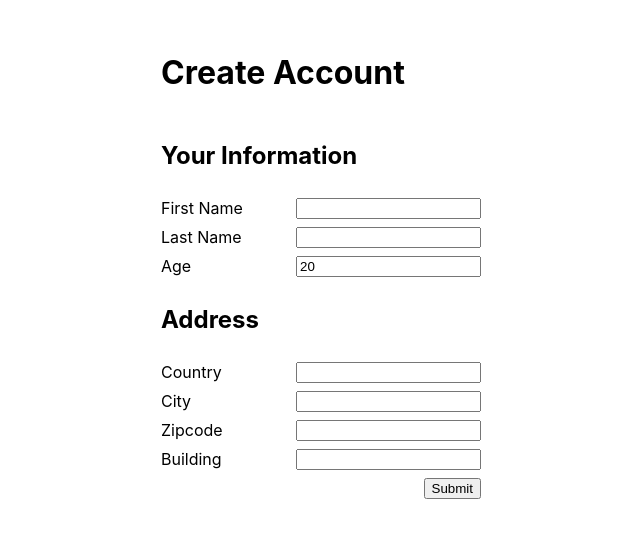
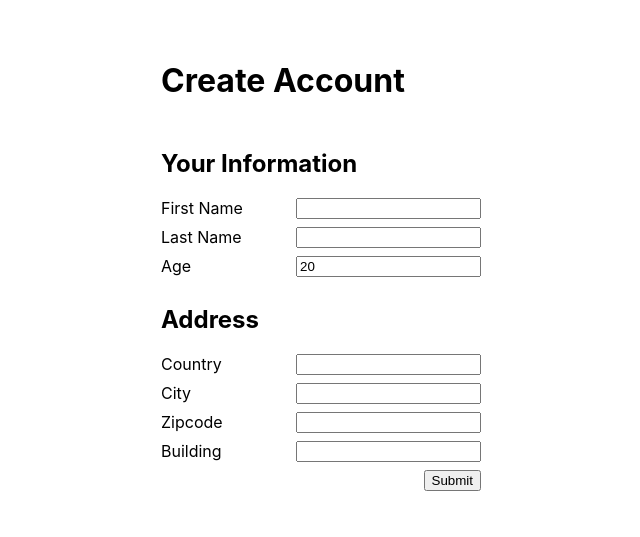
Before and after one commit to Yz4230/formik-nested, a React (Vite) app: page / in a window 1280 px wide. Shown: the part 135-672 px from the top of the page, without its empty margins (319-959 px from the left). Built offline with nearby package versions, Linux system fonts and the light colour scheme.

Commit message:
use `TitledCard`

```diff
--- a/src/components/CreateAccountForm.tsx
+++ b/src/components/CreateAccountForm.tsx
@@ -2,6 +2,7 @@ import styled from "@emotion/styled";
 import { useFormik } from "formik";
 
 import Stack from "./Stack";
+import TitledCard from "./TitledCard";
 
 import AddressFields, { validateAddress } from "../fields/AddressFields";
 import PersonFields, { validatePerson } from "../fields/PersonFields";
@@ -63,13 +64,14 @@ const CreateAccountForm: FC<Props> = ({ onSubmit }) => {
       <h1>Create Account</h1>
       <form css={{ width: "20em" }} onSubmit={formik.handleSubmit}>
         <Stack>
-          <h2>Your Information</h2>
+          <TitledCard title="Your Information">
             <PersonFields
               values={formik.values.person}
               errors={formik.errors.person}
               onChange={(values) => formik.setFieldValue("person", values)}
             />
-          <h2>Address</h2>
+          </TitledCard>
+          <TitledCard title="Address">
             <AddressFields
               values={formik.values.address}
               errors={formik.errors.address}
@@ -77,6 +79,7 @@ const CreateAccountForm: FC<Props> = ({ onSubmit }) => {
                 formik.setFieldValue("address", values);
               }}
             />
+          </TitledCard>
           <Right>
             <button type="submit">Submit</button>
           </Right>
--- /dev/null
+++ b/src/components/TitledCard.tsx
@@ -0,0 +1,16 @@
+import type { FC } from "react";
+
+type Props = {
+  title: string;
+};
+
+const TitledCard: FC<Props> = ({ title, children }) => {
+  return (
+    <div>
+      <h2>{title}</h2>
+      {children}
+    </div>
+  );
+};
+
+export default TitledCard;
```
Lines whose indentation alone changed are shown as unchanged.
